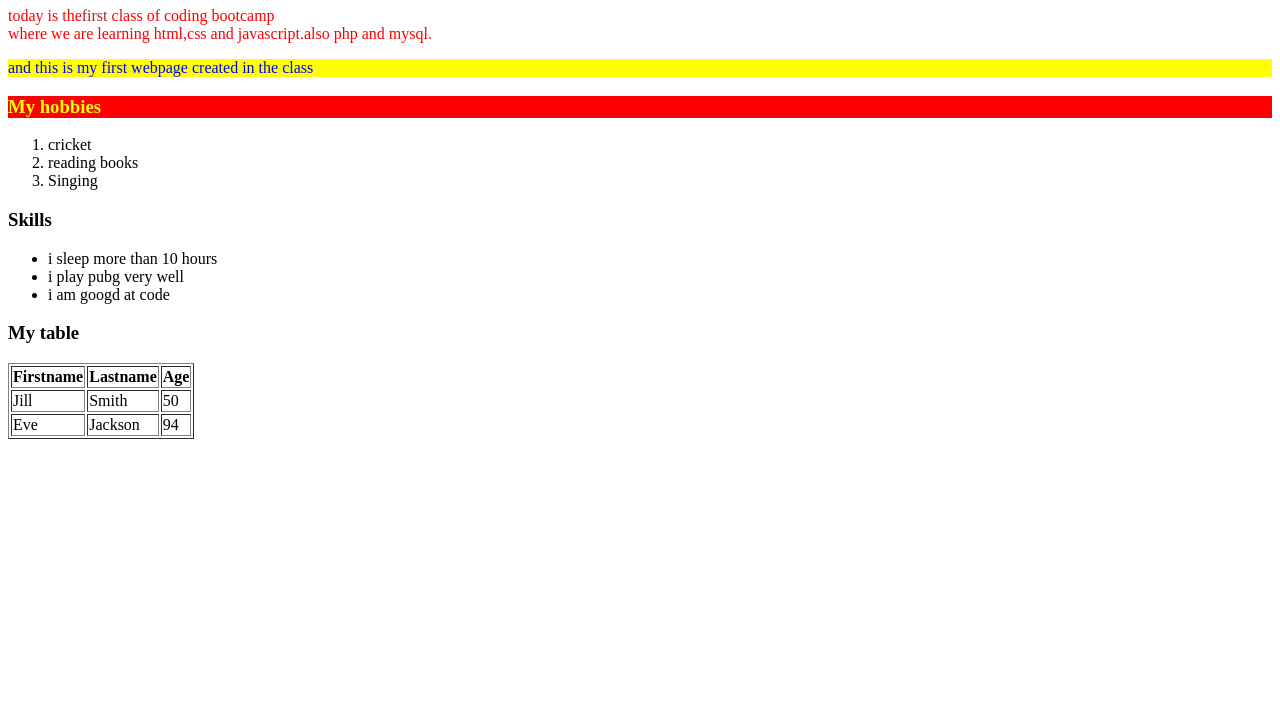
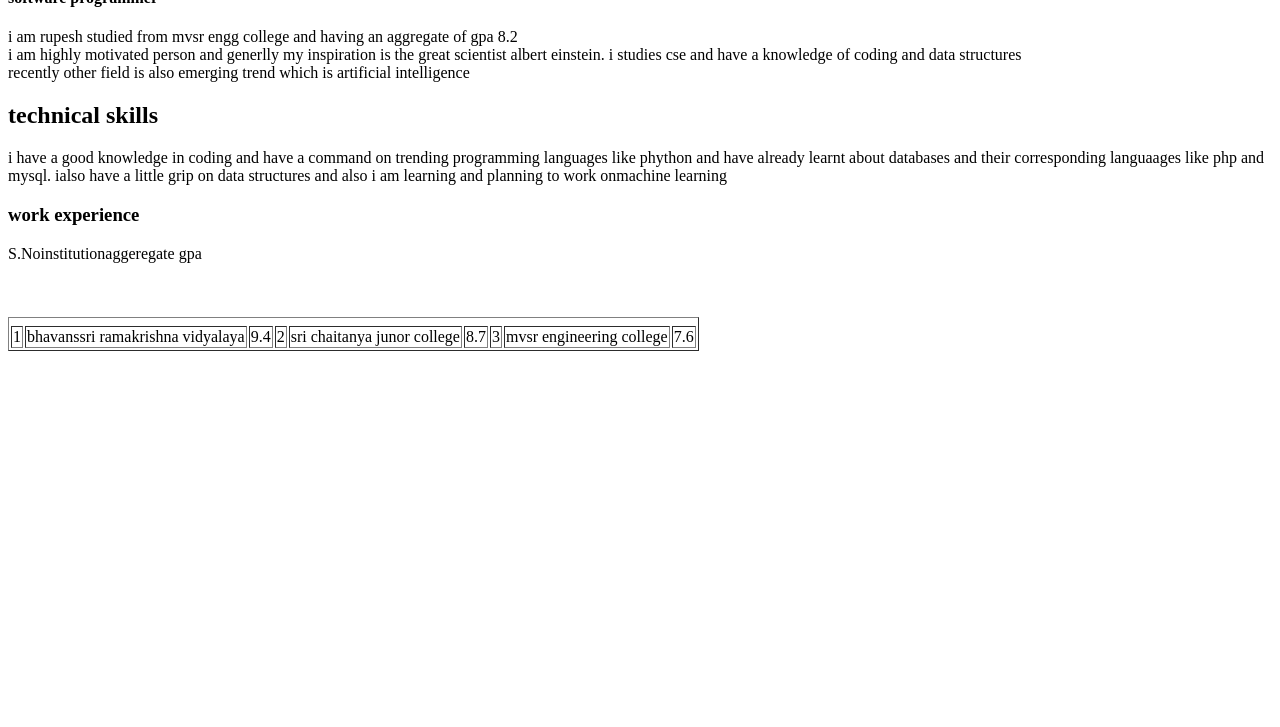
Before and after one commit to jandhyalarupesh/jandhyalarupesh.github.io, a plain HTML site: page index.html in a window 1280 px wide. Shown: the part 73-800 px from the top of the page. Drawn offline with Linux system fonts and the light colour scheme.

Commit message:
Update index.html

```diff
--- a/index.html
+++ b/index.html
@@ -1,67 +1,33 @@
 <!Doctype html>
 <html>
     <head>
-        <style>
-        <title>
-            my first page
+        <title>resumay
         </title>
-        <meta name="language"
-              content="English">
-        <meta name="keywords" content="my page,my website,first website">
-        <meta name="description" content="this is my first webpage devoloped in coding bootcamp by packetprep">
-        </head>
-            h1{
-                color:red;
-                background:yellow;
-
-            }
-            #first{
-                color:yellow;
-                background:red;
-            }
-        </style>
-
-        <body>
-            <h1>ABCD 123</h1>
-
-
-            <p style="color:red">today is the<span style="color:brown">first</span> class of coding bootcamp<br> where we are learning html,css and javascript.also php and mysql.</p>
-
-
-            <p style= "background:yellow;color:blue;">and this is my first webpage created in the class</p>
-            <h3 id="first">My hobbies</h3>
-            <ol>
-                <li>cricket</li>
-                <li>reading books</li>
-                <li>Singing</li>
-
-            </ol>
-            <h3>Skills</h3>
-            <ul>
-                <li>i sleep more than 10 hours</li>
-                <li>i play pubg very well</li>
-                <li>i am googd at code</li>
-            </ul>
-            <h3>My table</h3>
-                <table border="1">
-  <tr>
-    <th>Firstname</th>
-    <th>Lastname</th>
-    <th>Age</th>
-  </tr>
-  <tr>
-    <td>Jill</td>
-    <td>Smith</td>
-    <td>50</td>
-  </tr>
-  <tr>
-    <td>Eve</td>
-    <td>Jackson</td>
-    <td>94</td>
-  </tr>
-</table>
-            </ul>
-        </body>
-        </style>
     </head>
+    <body>
+        <h3>j.rupesh</h3>
+        <h4>software programmer</h4>
+        i am rupesh studied from mvsr engg college and having an aggregate of gpa 8.2<br>i am highly motivated person and generlly my inspiration is the great scientist albert einstein. i studies cse and have a knowledge of coding and data structures<br>recently other field is also emerging trend which is artificial intelligence<br>
+        <h2>technical skills</h2>
+        i have a good knowledge in coding and have a command on trending programming languages like phython and have already learnt about databases and their corresponding languaages like php and mysql. ialso have a little grip on data structures and also i am learning and planning to work onmachine learning<br>
+        <h3>work experience</h3>
+        <table border="1">
+            <tr>S.No</tr>
+            <tr>institution</tr>
+            <tr>aggeregate gpa</tr>
+            <br>
+            <td>1</td>
+            <td>bhavanssri ramakrishna vidyalaya</td>
+            <td>9.4</td>
+            <br>
+            <td>2</td>
+            <td>sri chaitanya junor college</td>
+            <td>8.7</td>
+            <br>
+            <td>3</td>
+            <td>mvsr engineering college</td>
+            <td>7.6</td>
+            <br>
+        </table>
+    </body>
 </html>
```
